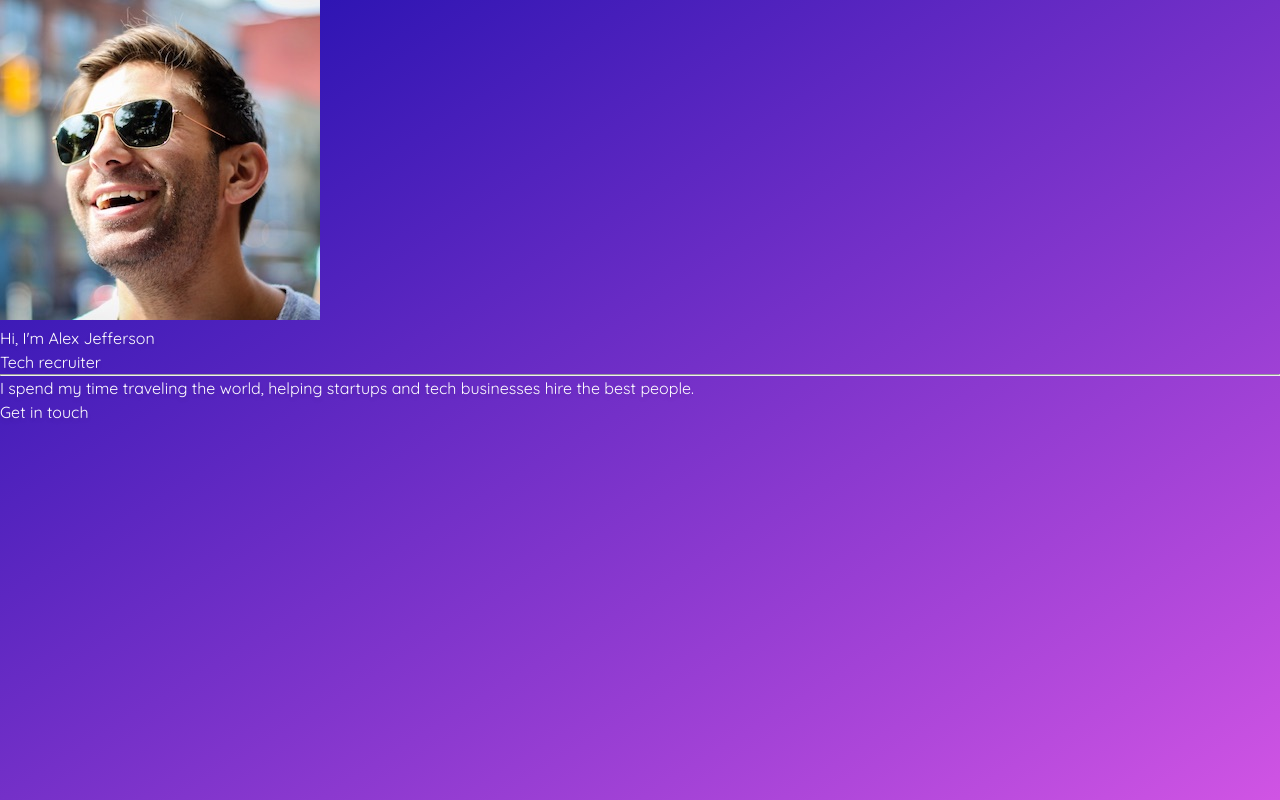
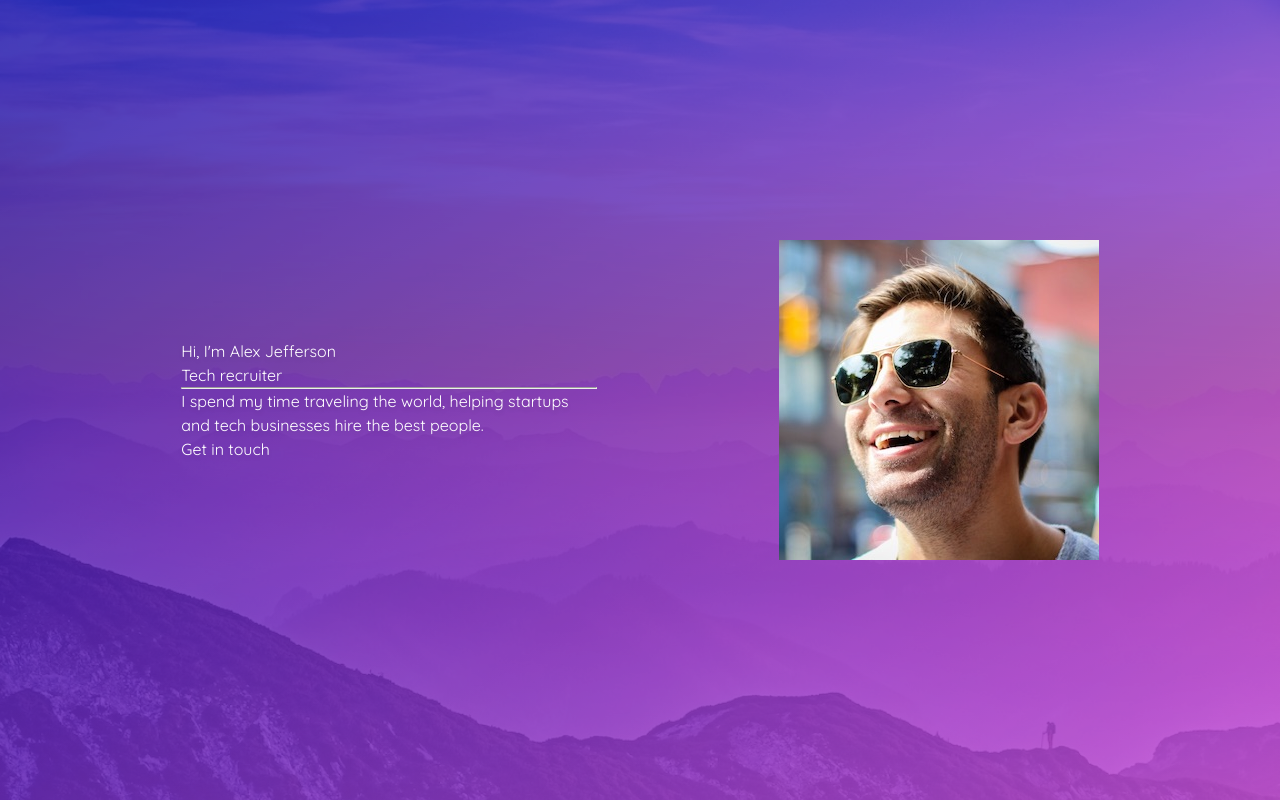
Before and after one commit to csant510/mock-portfolio, a plain HTML site: page index.html in a window 1280 px wide. Drawn offline with Linux system fonts and the light colour scheme.

Commit message:
put the layout in for responsive, also place and overlay background.

```diff
--- a/css/main.css
+++ b/css/main.css
@@ -19,3 +19,74 @@ a {
     cursor: pointer;
     text-decoration: none;
 }
+
+/* 2. Shared */
+.wallpaper {
+    display: block;
+    height: 100%;
+    left: 0;
+    top: 0;
+    width: 100%;
+}
+
+/* 3. Specific */
+.wallpaper {
+    background-image: url("../images/austria.jpg");
+    background-position: center;
+    background-size: cover;
+    opacity: 0.2;
+    position: fixed;
+}
+
+.content {
+    display: flex;
+    position: relative;
+    min-height: 100vh;
+}
+
+.side {
+    max-height: 20rem;
+    max-width: 20rem;
+}
+
+.about {
+    max-width: 26rem;
+}
+
+/* 4. Responsiveness */
+@media screen and (max-width: 799px) {
+    .content {
+        flex-direction: column;
+        justify-content: center;
+        align-items: center;
+        padding: 5rem 3rem;
+    }
+
+    .side {
+        margin-bottom: 3rem;
+        width: 100%;
+    }
+}
+
+@media screen and (min-width: 800px) {
+    .content {
+        align-items: center;
+        justify-content: space-around;
+        justify-content: space-evenly;
+        padding: 4rem;
+    }
+
+    .side {
+        flex-grow: 0;
+        flex-shrink: 0;
+        height: 20rem;
+        margin-left: 4rem;
+        order: 2;
+        width: 20rem;
+    }
+
+    .about {
+        flex-grow: 1;
+        flex-shrink: 1;
+    }
+}
```
